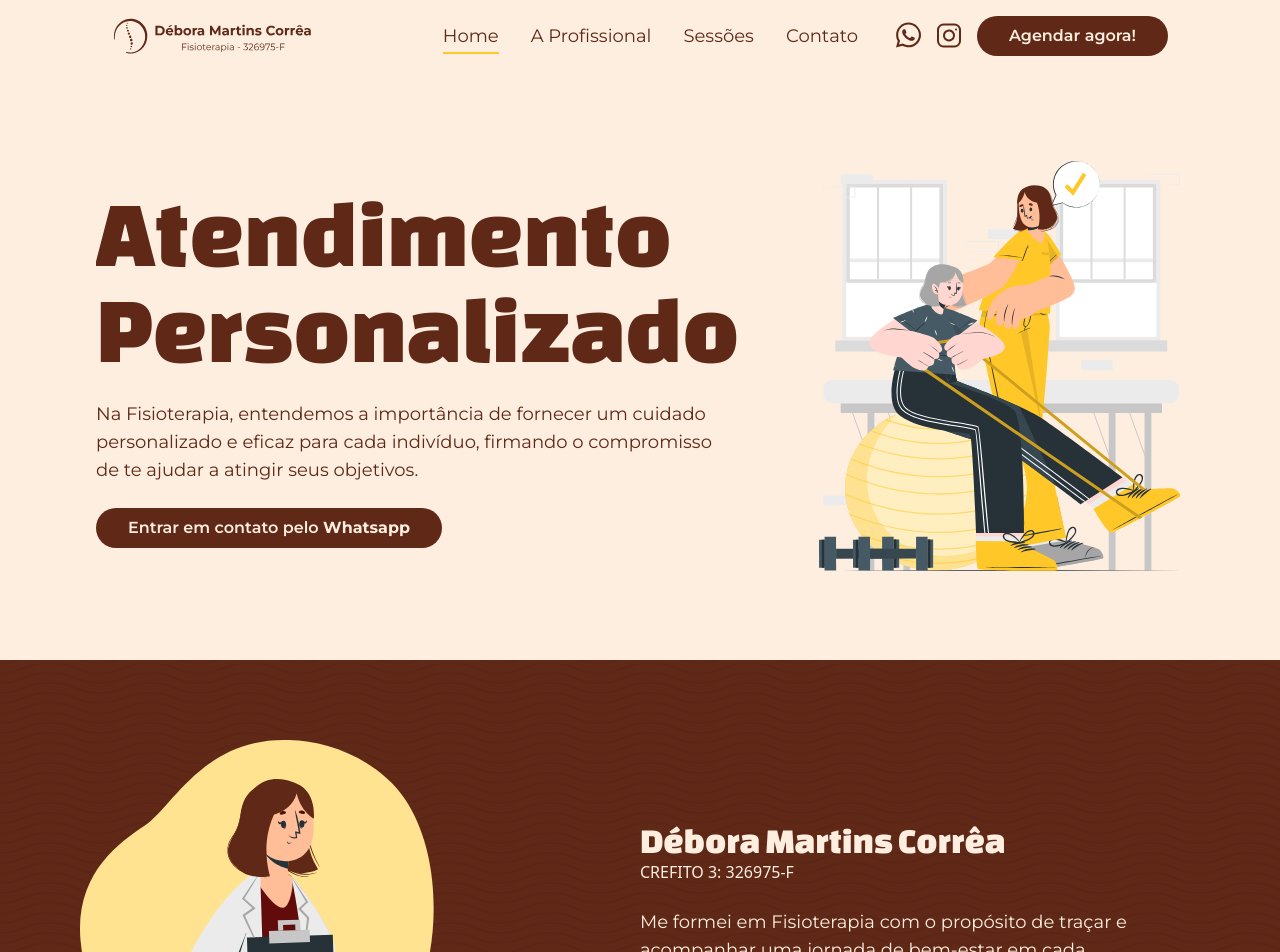
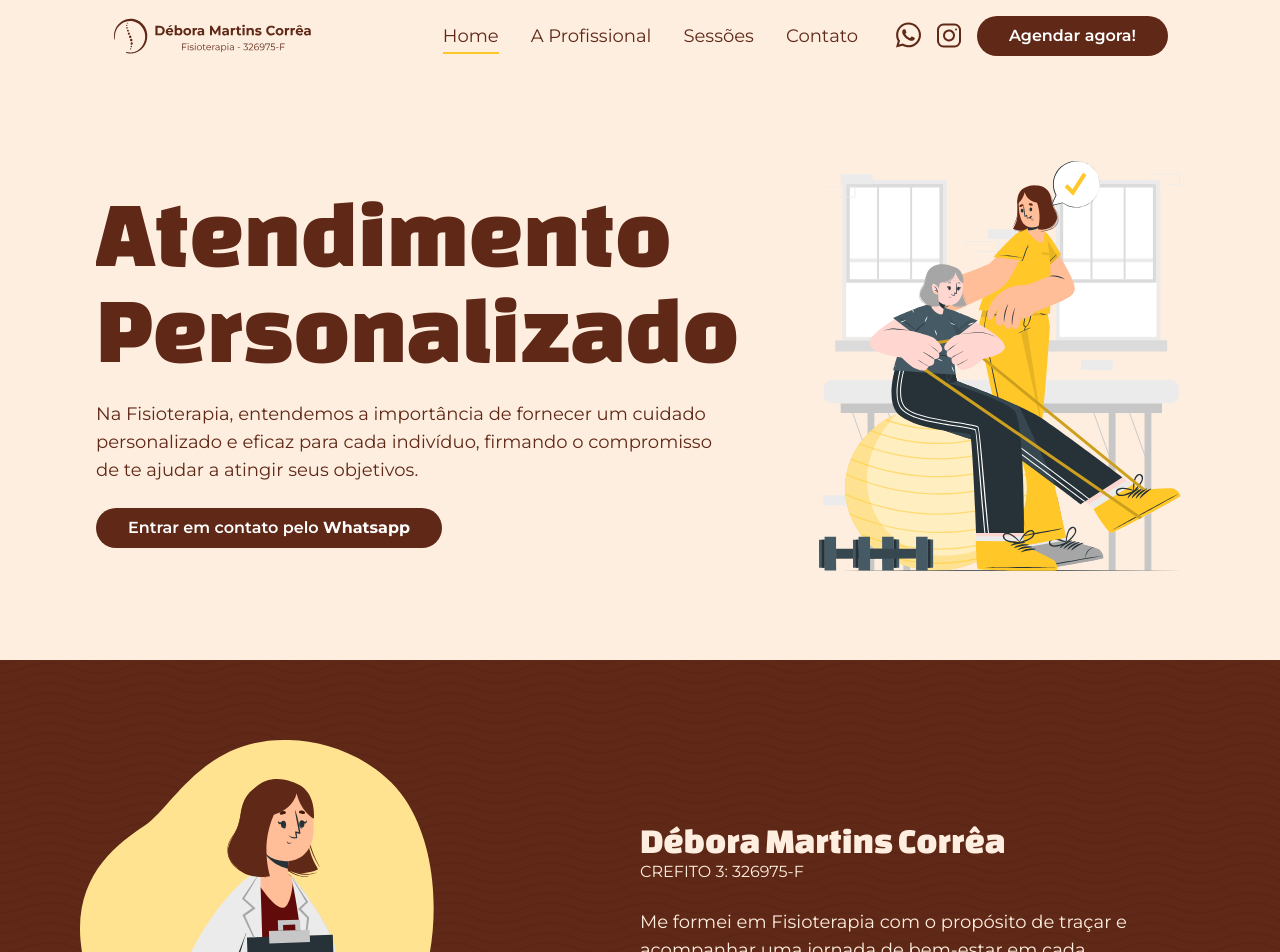
Before and after one commit to gustavonogales/dmc, a Gatsby site: page / in a window 1280 px wide. Shown: the top 952 px of the page. Built offline with nearby package versions, Linux system fonts and the light colour scheme; Gatsby itself is replaced by a stand-in of ours.

Commit message:
style fixes

```diff
--- a/src/components/CtaButton.js
+++ b/src/components/CtaButton.js
@@ -2,5 +2,10 @@ import React from 'react'
 import { Button } from './Button'
 
 export function CtaButton({ className, ...props }) {
-  return <Button className={`text-sm font-medium ${className}`} {...props} />
+  return (
+    <Button
+      className={`text-sm font-medium text-white ${className}`}
+      {...props}
+    />
+  )
 }
--- a/src/components/sections/ProfessionalSection/index.js
+++ b/src/components/sections/ProfessionalSection/index.js
@@ -52,7 +52,7 @@ export const ProfessionalSection = React.forwardRef((props, ref) => {
             <h2 className="text-background text-4xl font-display">
               {data.name}
             </h2>
-            <span className="text-background">{data.id}</span>
+            <span className="text-background font-body">{data.id}</span>
             <p className="mt-6 font-body text-sm sm:text-base md:text-lg leading-body text-background text-center lg:text-start">
               {data.bio}
             </p>
```
